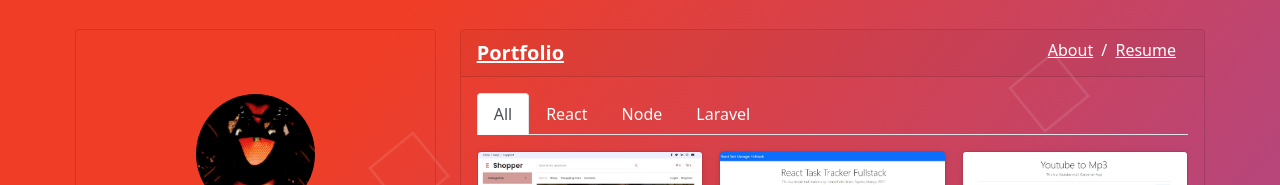
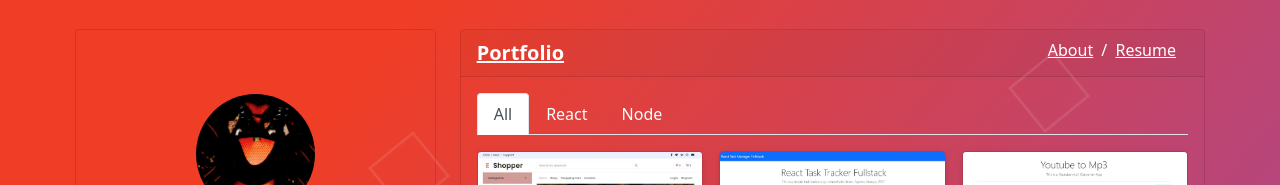
Before and after one commit to JohaaJnr/Developer-Portfolio-Template, a React (Create React App) app: page /Portfolio in a window 1280 px wide. Shown: the top 185 px of the page. Built offline with nearby package versions, Linux system fonts and the light colour scheme.

Commit message:
Update Portfolio.jsx

```diff
--- a/src/components/Portfolio.jsx
+++ b/src/components/Portfolio.jsx
@@ -27,9 +27,7 @@ const Portfolio = () => {
                         <li className="nav-item" role="presentation">
                             <button className="nav-link" id="node-tab" data-bs-toggle="tab" data-bs-target="#node" type="button" role="tab"  aria-selected="false">Node</button>
                         </li>
-                        <li className="nav-item" role="presentation">
-                            <button className="nav-link" id="laravel-tab" data-bs-toggle="tab" data-bs-target="#laravel" type="button" role="tab" aria-selected="false">Laravel</button>
-                        </li>
+
                     </ul>
 
 
```
